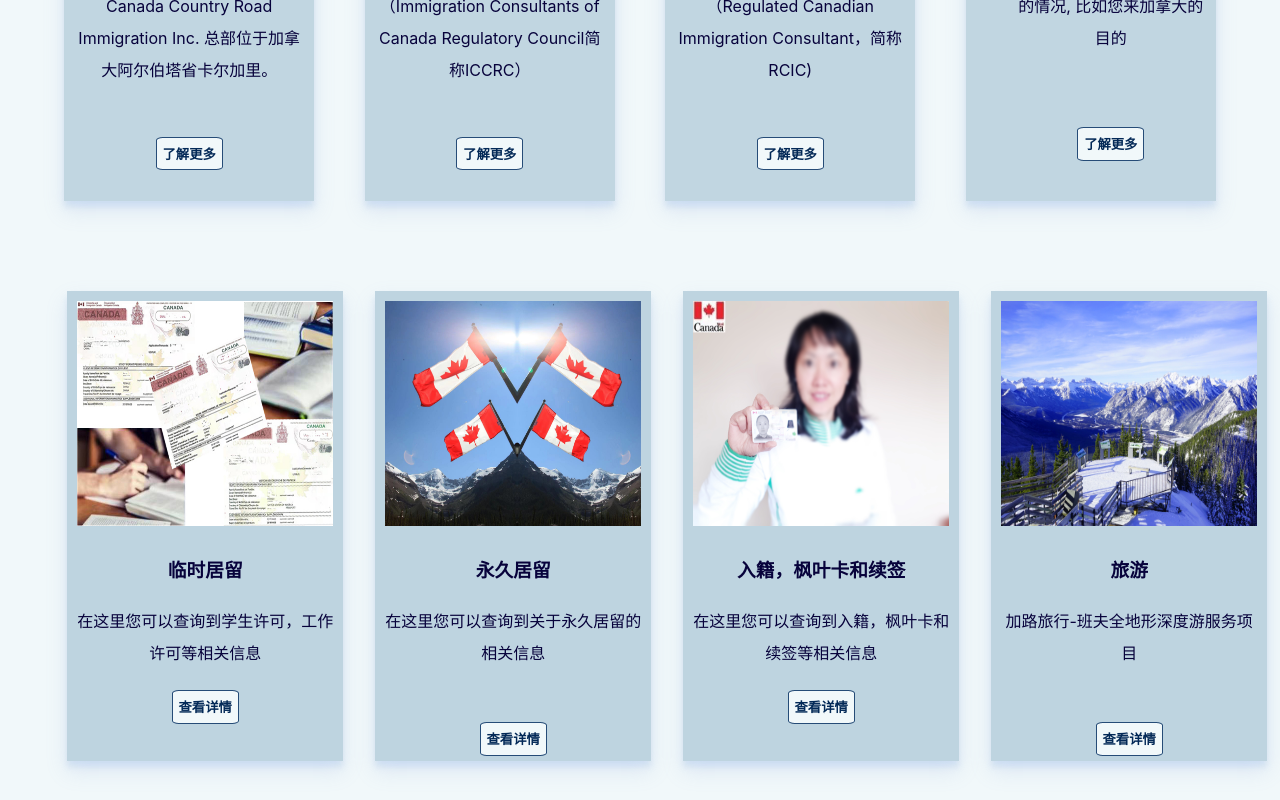
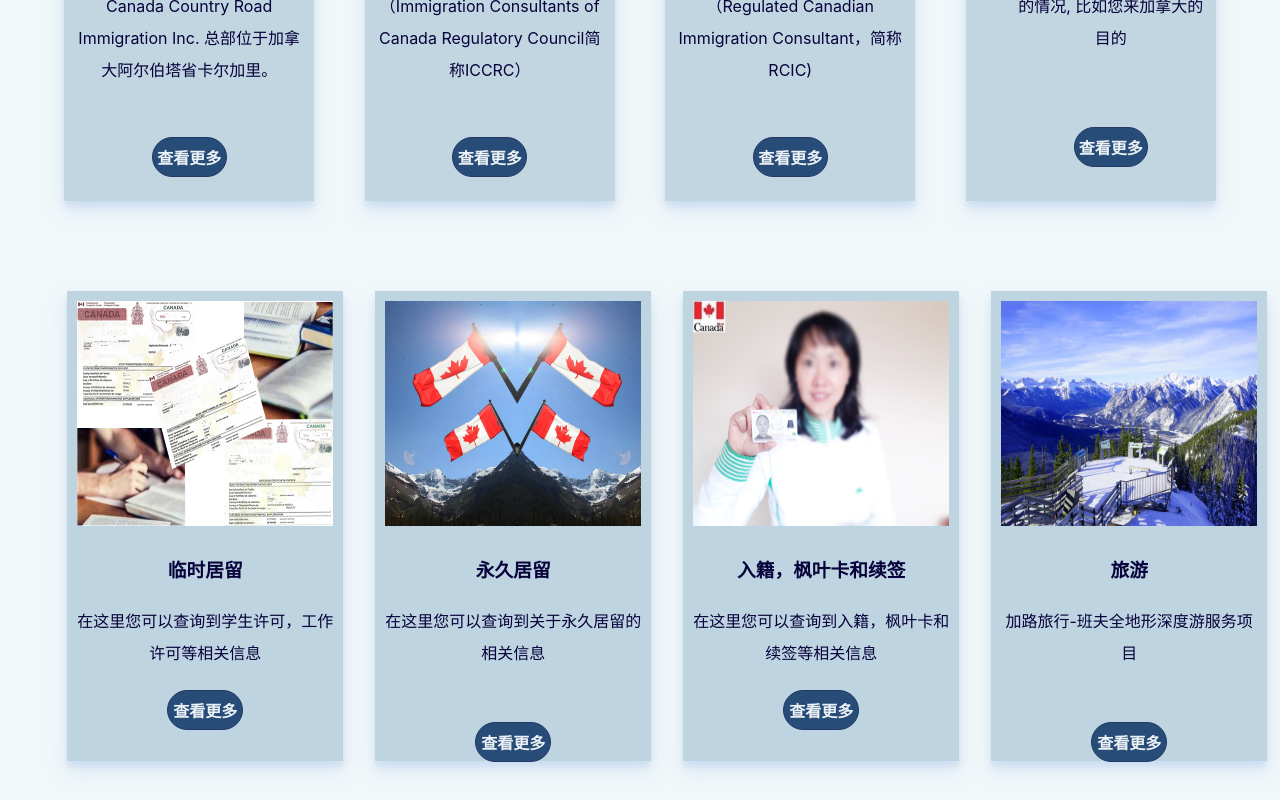
Before and after one commit to viviannrydh/canada-country-road-immigration, a React (Create React App) app: page / in a window 1280 px wide. Shown: the part 920-1720 px from the top of the page. Built offline with nearby package versions, Linux system fonts and the light colour scheme.

Commit message:
update button layout

```diff
--- a/src/App.css
+++ b/src/App.css
@@ -141,13 +141,15 @@ body{
 
 
 .moreBtn{
-  background-color: rgb(241, 248, 250);
+  background-color: rgb(38, 76, 119);
   height:2.5em;
-  border-radius: 10%;
-  color:rgb(3, 41, 87);
+  border-radius: 30px;
+  color:rgb(236, 242, 247);
   font-weight:bold;
   margin-top: 15%;
-  border:1px solid rgb(38, 76, 119);
+  border:1px solid rgb(34, 57, 102);
+  font-size: 1em;
+  padding:2%;
 }
 
 .detail-btn{
--- a/src/pages/Home.js
+++ b/src/pages/Home.js
@@ -15,26 +15,26 @@ const Home = () => {
                         <hr/>
                         <p>加路移民公司注册名称为Canada Country Road Immigration Inc.
                         总部位于加拿大阿尔伯塔省卡尔加里。</p>
-                        <a href="/introduction/#company"><button className='moreBtn'>了解更多</button></a>
+                        <a href="/introduction/#company"><button className='moreBtn'>查看更多</button></a>
                     </div>
                     <div className="ICCRC">
                         <h3>ICCRC</h3>
                         <hr/>
                         <p>加拿大移民顾问监管委员会（Immigration Consultants of Canada Regulatory Council简称ICCRC）</p>
-                        <Link to="./introduction"><button className='moreBtn'>了解更多</button></Link>
+                        <Link to="./introduction"><button className='moreBtn'>查看更多</button></Link>
                     </div>
                 <div className="RCIC">
                     <h3>RCIC</h3>
                     <hr/>
                     <p>加拿大注册移民顾问（Regulated Canadian Immigration Consultant，简称RCIC)</p>
-                    <Link to="./introduction"><button className='moreBtn'>了解更多</button></Link>
+                    <Link to="./introduction"><button className='moreBtn'>查看更多</button></Link>
                 </div>
                 <div className="process">
                     <h3>服务流程</h3>
                     <hr/>
                     <ul className='process-lists'>
                         <p>第一步: 联系我们，说明您的情况, 比如您来加拿大的目的</p>
-                        <a href="/introduction/#process"><button className='moreBtn process-btn'>了解更多</button></a>
+                        <a href="/introduction/#process"><button className='moreBtn process-btn'>查看更多</button></a>
                     </ul>
                 </div>
             </article>
--- a/src/pages/Services.js
+++ b/src/pages/Services.js
@@ -13,7 +13,7 @@ const Services = () => {
                     <div className="card-body">
                         <h3 className="card-title">临时居留</h3>
                         <p className="card-text">在这里您可以查询到学生许可，工作许可等相关信息</p>
-                        <Link to="/services/temporaryresidence"><button className="moreBtn detail-btn">查看详情</button></Link>
+                        <Link to="/services/temporaryresidence"><button className="moreBtn detail-btn">查看更多</button></Link>
                     </div>
                 </div>
                 <div className="card">
@@ -22,7 +22,7 @@ const Services = () => {
                         <h3 className="card-title">永久居留</h3>
                         <p className="card-text">在这里您可以查询到关于永久居留的相关信息</p>
                         <br/>
-                        <Link to="/services/permanentresidence"><button className="moreBtn detail-btn" >查看详情</button></Link>
+                        <Link to="/services/permanentresidence"><button className="moreBtn detail-btn" >查看更多</button></Link>
                     </div>
                 </div>
                 <div className="card">
@@ -30,7 +30,7 @@ const Services = () => {
                     <div className="card-body">
                         <h3 className="card-title">入籍，枫叶卡和续签</h3>
                         <p className="card-text">在这里您可以查询到入籍，枫叶卡和续签等相关信息</p>
-                        <Link to="/services/citizenship"><button  className="moreBtn detail-btn">查看详情</button></Link>
+                        <Link to="/services/citizenship"><button  className="moreBtn detail-btn">查看更多</button></Link>
                     </div>
                 </div>
                 <div className="card">
@@ -39,7 +39,7 @@ const Services = () => {
                         <h3 className="card-title">旅游</h3>
                         <p className="card-text">加路旅行-班夫全地形深度游服务项目</p>
                         <br/>
-                        <Link to="/services/travel"><button  className="moreBtn detail-btn">查看详情</button></Link>
+                        <Link to="/services/travel"><button  className="moreBtn detail-btn">查看更多</button></Link>
                     </div>
                 </div>
             </section>
```
